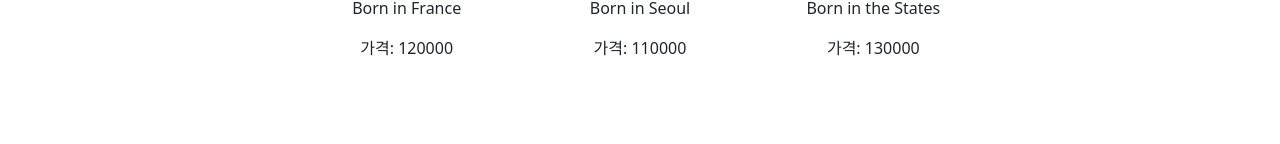
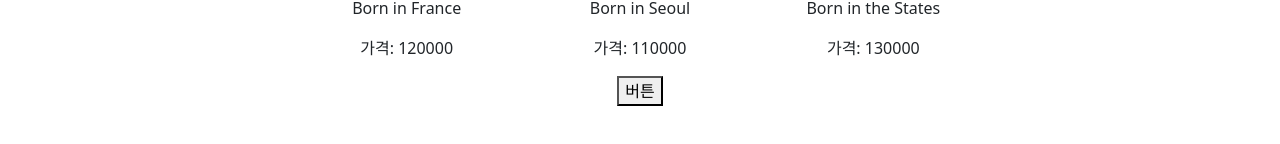
Before and after one commit to jwanp/CodingAppleShop, a React (Create React App) app: page / in a window 1280 px wide. Shown: the part 522-666 px from the top of the page. Built offline with nearby package versions, Linux system fonts and the light colour scheme.

Commit message:
[Feat] Ajax 2 post Promise - btn 2번째 요청 가져오기 - btn 없애기

```diff
--- a/package.json
+++ b/package.json
@@ -6,6 +6,7 @@
     "@testing-library/jest-dom": "^5.17.0",
     "@testing-library/react": "^13.4.0",
     "@testing-library/user-event": "^13.5.0",
+    "axios": "^1.6.5",
     "bootstrap": "^5.3.2",
     "react": "^18.2.0",
     "react-bootstrap": "^2.9.2",
--- a/src/App.js
+++ b/src/App.js
@@ -6,7 +6,7 @@ import { Routes, Route, Link, useNavigate, Outlet  } from 'react-router-dom';
 
 import data from './data.js';
 import Detail from './routes/detail.js';
-
+import axios from 'axios';
 
 function App() {
 
@@ -44,7 +44,19 @@ function App() {
 }
 
 function Main(props){
+  let [shoes,setShoes] = useState(props.shoes);
+  let [btnCnt,setBtnCnt] = useState(1);
 
+  function getShoes(url){
+    axios.get(url)
+    .then((결과)=>{
+      setShoes(shoes.concat(결과.data));
+    })
+    .catch(()=>{
+      console.log('실패함');
+    })
+    setBtnCnt(btnCnt + 1);
+  }
   return(
     <>
     <div className="main-bg">
@@ -52,7 +64,7 @@ function Main(props){
       <div className="container">
         <div className="row">
           {
-            props.shoes.map(function(a, i){
+            shoes.map(function(a, i){
               return(
                 <Item shoes = {a}/>
               )
@@ -60,6 +72,19 @@ function Main(props){
           }
         </div>
       </div>
+      {
+        btnCnt <= 2 &&(
+          <button onClick={(e)=>{
+            if(btnCnt == 1){
+              getShoes("https://codingapple1.github.io/shop/data2.json");
+            }else if(btnCnt == 2){
+              getShoes("https://codingapple1.github.io/shop/data3.json");
+            }
+          }}>버튼</button>
+        )
+
+      }
+
     </>
   )
 }
```
Also changed, not shown: 1 other file (tests, documents, lock files or other folders).
